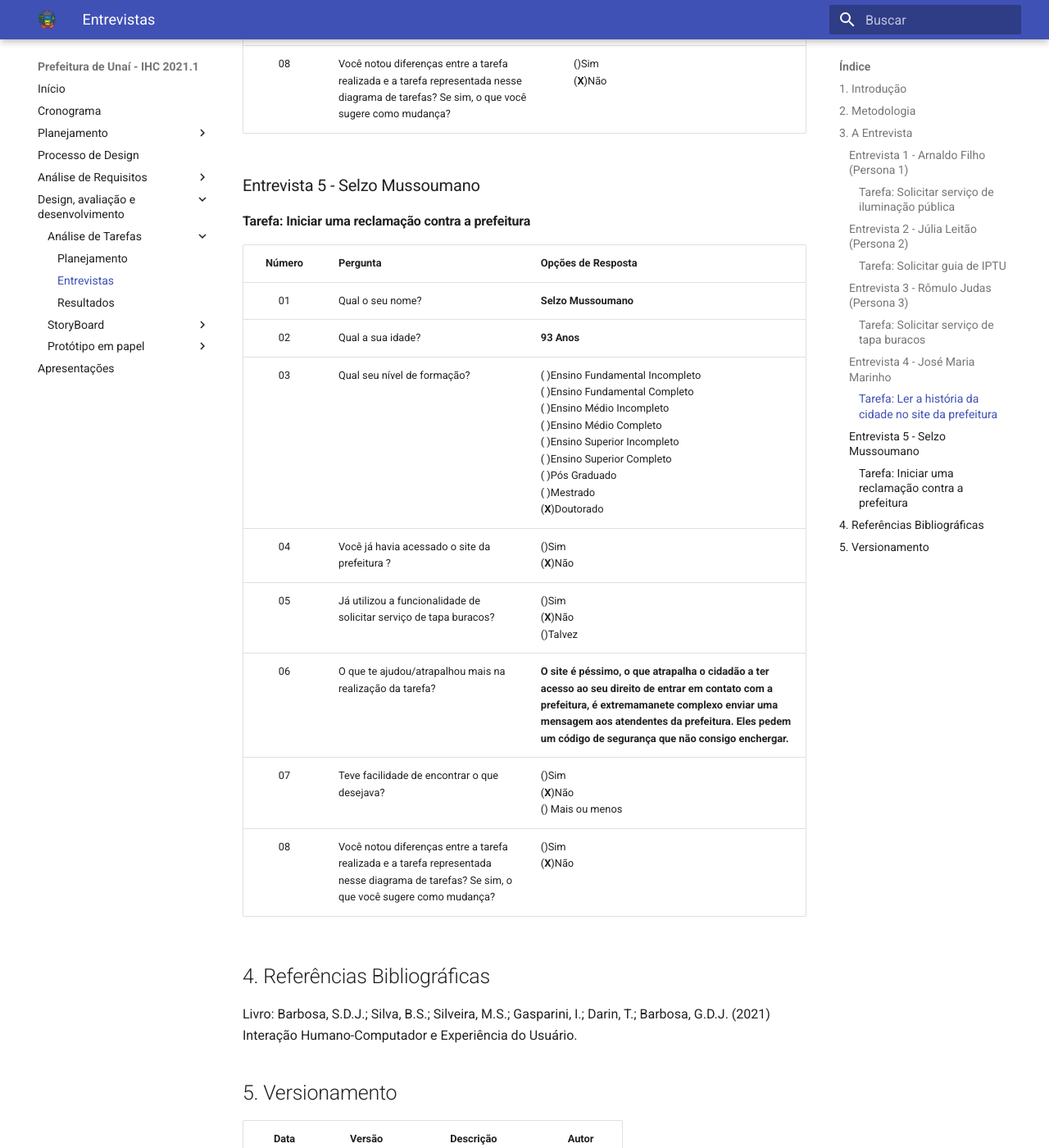
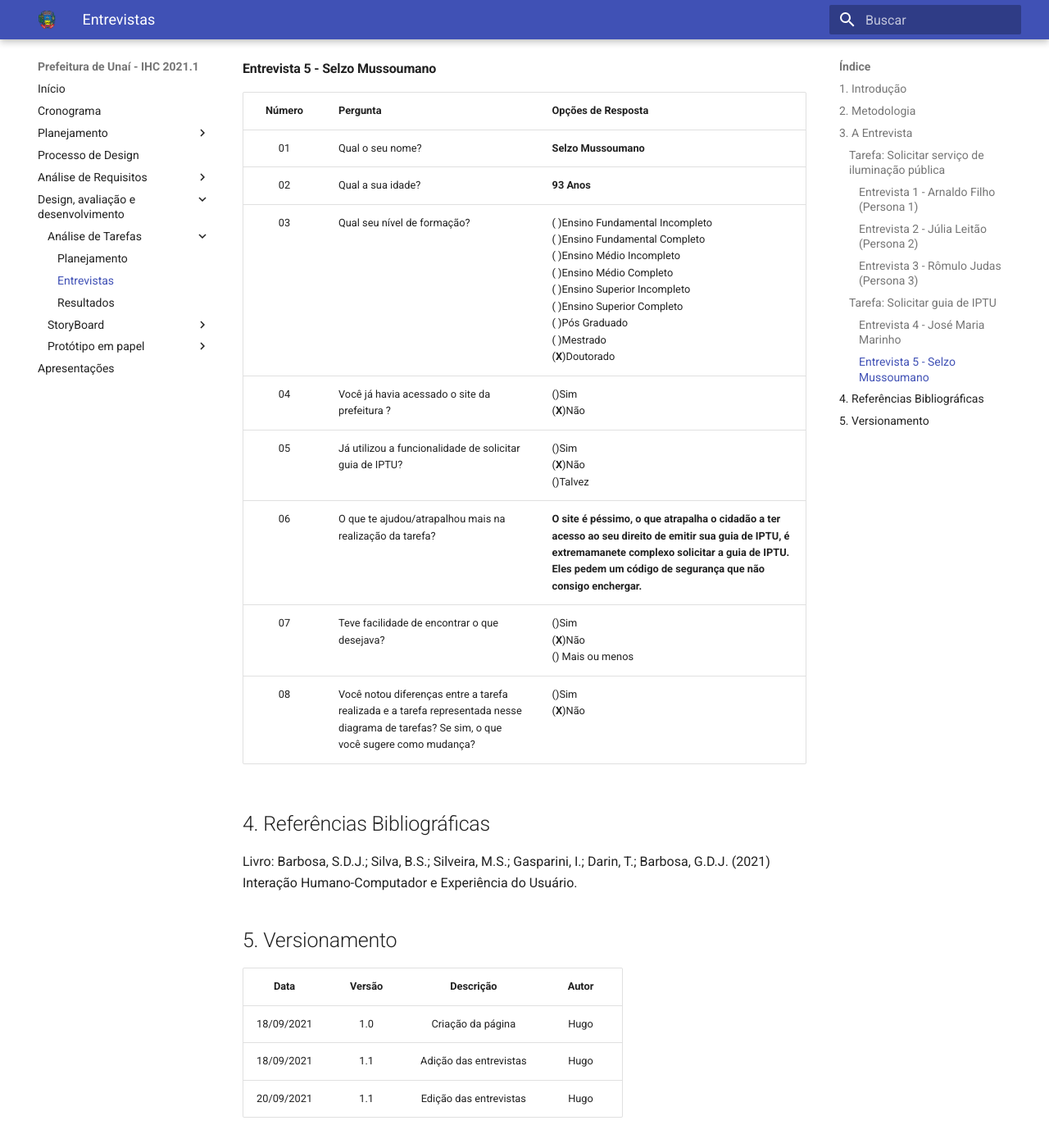
Before and after one commit to Interacao-Humano-Computador/2021.1-Prefeitura-Unai, an MkDocs documentation site: the page built from docs/designAvaliacaoDesenvolv/analiseDeTarefas/entrevistas.md, in a window 1280 px wide and 1400 px high, scrolled down 4497 px. Shown: the whole window at 82% size. Built offline with MkDocs 1.6.1 and Material for MkDocs 9.7.7, drawn with Linux system fonts in a browser that asks for light colours; some of the changed text lies outside the part shown.

Commit message:
Edição das entrevistas

```diff
--- a/docs/designAvaliacaoDesenvolv/analiseDeTarefas/entrevistas.md
+++ b/docs/designAvaliacaoDesenvolv/analiseDeTarefas/entrevistas.md
@@ -15,8 +15,10 @@
 
 <p align = "justify"> Para a realização da entrevista, foi definido uma série de perguntas que vão guiar a entrevista. Caso o avaliador ache necessário a adição ou remoção de alguma pergunta, pode ser feito. </p>
 
-### Entrevista 1 - Arnaldo Filho (Persona 1)
-#### Tarefa: Solicitar serviço de iluminação pública
+### Tarefa: Solicitar serviço de iluminação pública
+
+#### Entrevista 1 - Arnaldo Filho (Persona 1)
+
 
 | Número | Pergunta                                                                                                                                  | Opções de Resposta                                                                                                                                                                                                                                      |
 | :----: | ----------------------------------------------------------------------------------------------------------------------------------------- | ------------------------------------------------------------------------------------------------------------------------------------------------------------------------------------------------------------------------------------------------------- |
@@ -31,8 +33,7 @@
 
 
 
-### Entrevista 2 - Júlia Leitão (Persona 2)
-#### Tarefa: Solicitar guia de IPTU
+#### Entrevista 2 - Júlia Leitão (Persona 2)
 
 
 | Número | Pergunta                                                                                                                                  | Opções de Resposta                                                                                                                                                                                                                                      |
@@ -41,13 +42,13 @@
 |   02   | Qual a sua idade?                                                                                                                         |                                                                                  **22 Anos**                                                                                                                                                                        |
 |   03   | Qual seu nível de formação?                                                                                                               | ( )Ensino Fundamental Incompleto </br>( )Ensino Fundamental Completo</br>( )Ensino Médio Incompleto</br>( )Ensino Médio Completo</br>(**X**)Ensino Superior Incompleto</br>( )Ensino Superior Completo</br>( )Pós Graduado</br>( )Mestrado</br>( )Doutorado |
 |   04   | Você já havia acessado o site da prefeitura ?                                                                                             | (**X**)Sim </br> ()Não                                                                                                                                                                                                                                       |
-|   05   | Já utilizou a funcionalidade de solicitar guia de IPTU?                       | (**X**)Sim</br> ()Não </br>()Talvez                                                                                                                                                                                                                          |
+|   05   | Já utilizou a funcionalidade de solicitar serviço de iluminação pública?                       | (**X**)Sim</br> ()Não </br>()Talvez                                                                                                                                                                                                                          |
 |   06   | O que te ajudou/atrapalhou mais na realização da tarefa?                                                                                  |                                                                      **Para mim, desde quando utilizei o serviço pela primeira vez, vi que foi extremamente fácil de utilizar, porém as vezes quando tento acessar o site, ele demora muito para carregar.**                                                                                                                                                                                  |
 |   07   | Teve facilidade de encontrar o que desejava?                                                                                              | ()Sim</br> ()Não </br>(**X**) Mais ou menos                                                                                                                                                                                                                  |
 |   08   | Você notou diferenças entre a tarefa realizada e a tarefa representada nesse diagrama de tarefas? Se sim, o que você sugere como mudança? | ()Sim</br> (**X**)Não </br>                                                                                                                                                                                                                                  |
 
-### Entrevista 3 - Rômulo Judas (Persona 3)
-#### Tarefa: Solicitar serviço de tapa buracos
+#### Entrevista 3 - Rômulo Judas (Persona 3)
+
 
 
 | Número | Pergunta                                                                                                                                  | Opções de Resposta                                                                                                                                                                                                                                      |
@@ -56,15 +57,16 @@
 |   02   | Qual a sua idade?                                                                                                                         |                                                                                  **53 Anos**                                                                                                                                                                        |
 |   03   | Qual seu nível de formação?                                                                                                               | ( )Ensino Fundamental Incompleto </br>( )Ensino Fundamental Completo</br>( )Ensino Médio Incompleto</br>(**X**)Ensino Médio Completo</br>( )Ensino Superior Incompleto</br>( )Ensino Superior Completo</br>( )Pós Graduado</br>( )Mestrado</br>( )Doutorado |
 |   04   | Você já havia acessado o site da prefeitura ?                                                                                             | (**X**)Sim </br> ()Não                                                                                                                                                                                                                                       |
-|   05   | Já utilizou a funcionalidade de solicitar serviço de tapa buracos?                       | ()Sim</br> (**X**)Não </br>()Talvez                                                                                                                                                                                                                          |
+|   05   | Já utilizou a funcionalidade de solicitar serviço de iluminação pública?                       | ()Sim</br> (**X**)Não </br>()Talvez                                                                                                                                                                                                                          |
 |   06   | O que te ajudou/atrapalhou mais na realização da tarefa?                                                                                  |                                                                      **Além do site demorar muito para abir, senti uma certa dificuldade com relação à solicitação do serviço. Primeiramente, as letras são muito pequenas o que dificulta muito para eu ler, já que tenho um certo problema ocular. Senti falta de botões que possam nos auxiliar para selecionar qual serviço queremos e não apenas preenchermos um formulário genérico.**                                                                                                                                                                                  |
 |   07   | Teve facilidade de encontrar o que desejava?                                                                                              | ()Sim</br> (**X**)Não </br>() Mais ou menos                                                                                                                                                                                                                  |
 |   08   | Você notou diferenças entre a tarefa realizada e a tarefa representada nesse diagrama de tarefas? Se sim, o que você sugere como mudança? | ()Sim</br> (**X**)Não </br>                                                                                                                                                                                                                                  |
 
 
+### Tarefa: Solicitar guia de IPTU
 
-### Entrevista 4 - José Maria Marinho
-#### Tarefa: Ler a história da cidade no site da prefeitura
+#### Entrevista 4 - José Maria Marinho
+
 
 
 | Número | Pergunta                                                                                                                                  | Opções de Resposta                                                                                                                                                                                                                                      |
@@ -73,13 +75,12 @@
 |   02   | Qual a sua idade?                                                                                                                         |                                                                                  **75 Anos**                                                                                                                                                                        |
 |   03   | Qual seu nível de formação?                                                                                                               | ( )Ensino Fundamental Incompleto </br>( )Ensino Fundamental Completo</br>( )Ensino Médio Incompleto</br>( )Ensino Médio Completo</br>(  )Ensino Superior Incompleto</br>( )Ensino Superior Completo</br>( )Pós Graduado</br>( )Mestrado</br>(**X**)Doutorado |
 |   04   | Você já havia acessado o site da prefeitura ?                                                                                             | ()Sim </br> (**X**)Não                                                                                                                                                                                                                                       |
-|   05   | Já leu a história da cidade de Unaí no site da prefeitura?                       | ()Sim</br> (**X**)Não </br>()Talvez                                                                                                                                                                                                                          |
+|   05   | Já utilizou a funcionalidade de solicitar guia de IPTU?                   | ()Sim</br> (**X**)Não </br>()Talvez                                                                                                                                                                                                                          |
 |   06   | O que te ajudou/atrapalhou mais na realização da tarefa?                                                                                  |                                                                      **Sem dúvidas o que mais me atrapalhou foi a demora para carregar o site e sua página principal abarrotada de informações e botões, todos soltos e desagrupados.**                                                                                                                                                                                  |
 |   07   | Teve facilidade de encontrar o que desejava?                                                                                              | ()Sim</br> (**X**)Não </br>() Mais ou menos                                                                                                                                                                                                                  |
 |   08   | Você notou diferenças entre a tarefa realizada e a tarefa representada nesse diagrama de tarefas? Se sim, o que você sugere como mudança? | ()Sim</br> (**X**)Não </br>                                                                                                                                                                                                                                  |
 
-### Entrevista 5 - Selzo Mussoumano
-#### Tarefa: Iniciar uma reclamação contra a prefeitura
+#### Entrevista 5 - Selzo Mussoumano
 
 
 | Número | Pergunta                                                                                                                                  | Opções de Resposta                                                                                                                                                                                                                                      |
@@ -88,8 +89,8 @@
 |   02   | Qual a sua idade?                                                                                                                         |                                                                                  **93 Anos**                                                                                                                                                                        |
 |   03   | Qual seu nível de formação?                                                                                                               | ( )Ensino Fundamental Incompleto </br>( )Ensino Fundamental Completo</br>( )Ensino Médio Incompleto</br>( )Ensino Médio Completo</br>( )Ensino Superior Incompleto</br>( )Ensino Superior Completo</br>( )Pós Graduado</br>( )Mestrado</br>(**X**)Doutorado |
 |   04   | Você já havia acessado o site da prefeitura ?                                                                                             | ()Sim </br> (**X**)Não                                                                                                                                                                                                                                       |
-|   05   | Já utilizou a funcionalidade de solicitar serviço de tapa buracos?                       | ()Sim</br> (**X**)Não </br>()Talvez                                                                                                                                                                                                                          |
-|   06   | O que te ajudou/atrapalhou mais na realização da tarefa?                                                                                  |                                                                      **O site é péssimo, o que atrapalha o cidadão a ter acesso ao seu direito de entrar em contato com a prefeitura, é extremamanete complexo enviar uma mensagem aos atendentes da prefeitura. Eles pedem um código de segurança que não consigo enchergar.**                                                                                                                                                                                  |
+|   05   | Já utilizou a funcionalidade de solicitar guia de IPTU?                       | ()Sim</br> (**X**)Não </br>()Talvez                                                                                                                                                                                                                          |
+|   06   | O que te ajudou/atrapalhou mais na realização da tarefa?                                                                                  |                                                                      **O site é péssimo, o que atrapalha o cidadão a ter acesso ao seu direito de emitir sua guia de IPTU, é extremamanete complexo solicitar a guia de IPTU. Eles pedem um código de segurança que não consigo enchergar.**                                                                                                                                                                                  |
 |   07   | Teve facilidade de encontrar o que desejava?                                                                                              | ()Sim</br> (**X**)Não </br>() Mais ou menos                                                                                                                                                                                                                  |
 |   08   | Você notou diferenças entre a tarefa realizada e a tarefa representada nesse diagrama de tarefas? Se sim, o que você sugere como mudança? | ()Sim</br> (**X**)Não </br>                                                                                                                                                                                                                                  |
 
@@ -107,3 +108,4 @@ Livro: Barbosa, S.D.J.; Silva, B.S.; Silveira, M.S.; Gasparini, I.; Darin, T.; B
 | :--------: | :----: | :----------------------------------: | :-----------: |
 | 18/09/2021 |  1.0   |          Criação da página           |     Hugo      |
 | 18/09/2021 |  1.1   |          Adição das entrevistas           |     Hugo      |
+| 20/09/2021 |  1.1   |          Edição das entrevistas           |     Hugo      |
```
